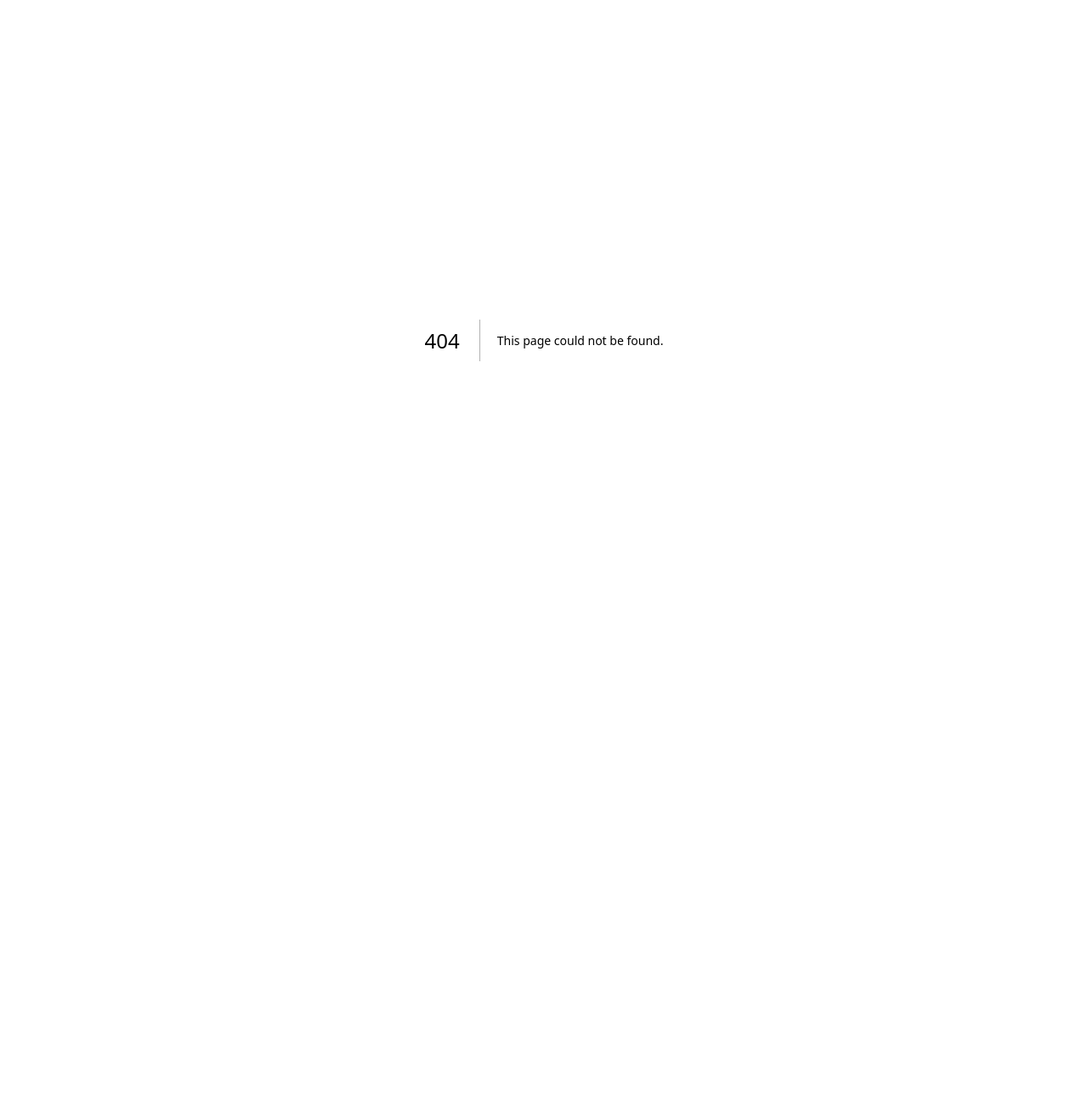
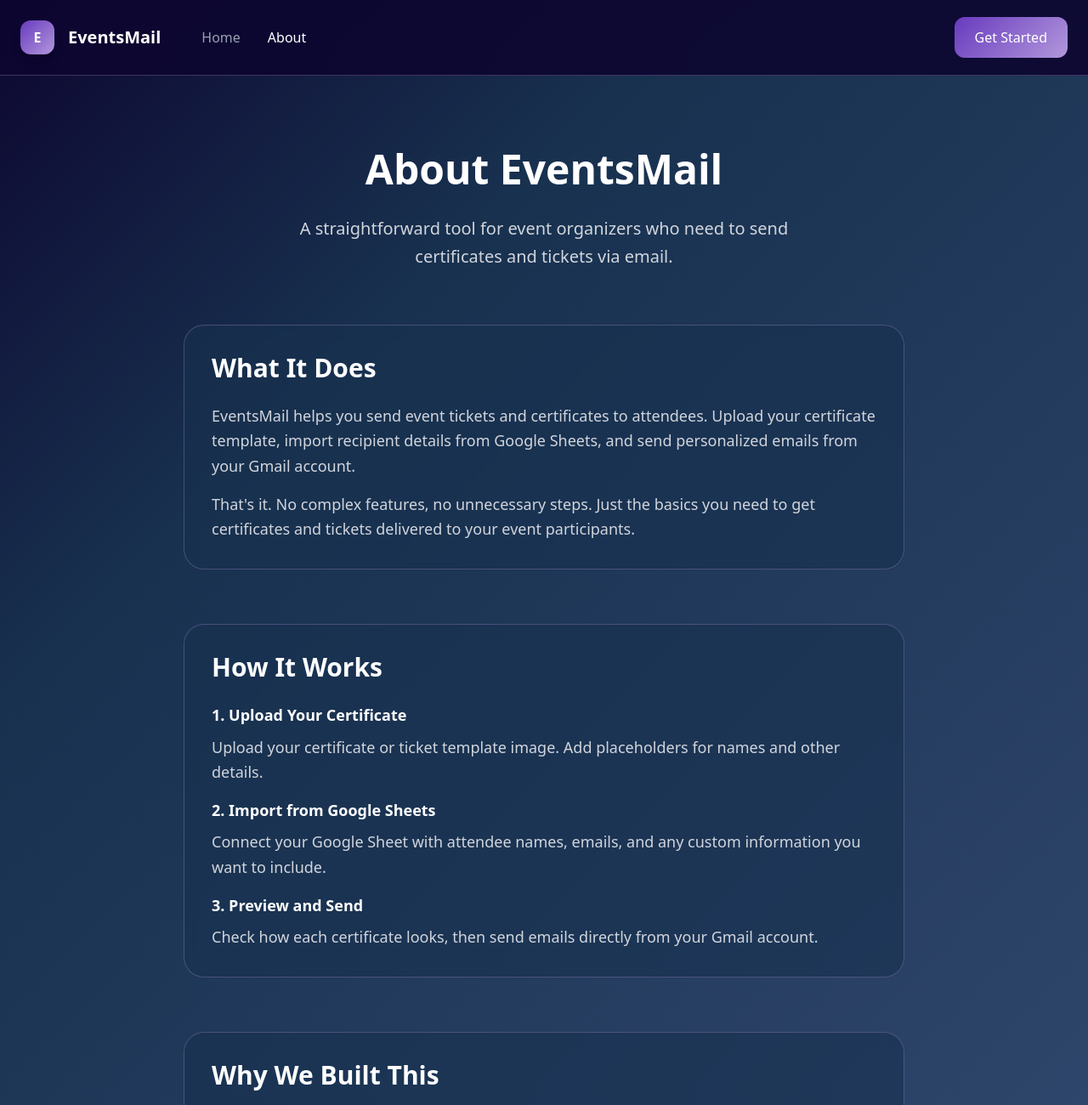
Before and after one commit to AdarshDev9349/eventsmail, a Next.js app: page /about in a window 1280 px wide. Before the commit this address had no page. Shown: the top 1300 px of the page at 85% size. Before the commit the page ends 800 px from the top, so only its background shows below. Built offline with nearby package versions, Linux system fonts and the light colour scheme; no server answers.

Commit message:
feat:added about page

```diff
--- /dev/null
+++ b/src/app/about/page.tsx
@@ -0,0 +1,133 @@
+import { auth } from "@/auth";
+import SignOut from "@/components/sign-out";
+import Link from "next/link";
+
+export default async function About() {
+  const session = await auth();
+
+  return (
+    <div className="min-h-screen" style={{ background: 'linear-gradient(135deg, #0d0630 0%, #18314f 25%, #384e77 100%)' }}>
+      {/* Navigation Header */}
+      <nav className="relative border-b backdrop-blur-md" style={{ backgroundColor: 'rgba(13, 6, 48, 0.9)', borderColor: 'rgba(179, 152, 220, 0.3)' }}>
+        <div className="max-w-7xl mx-auto px-4 sm:px-6 py-4 sm:py-5">
+          <div className="flex items-center justify-between">
+            <div className="flex items-center space-x-6 sm:space-x-12">
+              <div className="flex items-center space-x-3 sm:space-x-4">
+                <div className="w-8 h-8 sm:w-10 sm:h-10 rounded-xl flex items-center justify-center shadow-lg" style={{ background: 'linear-gradient(135deg, #683abe, #b298dc)' }}>
+                  <span className="text-white font-bold text-sm sm:text-base">E</span>
+                </div>
+                <span className="text-white font-semibold text-lg sm:text-xl">EventsMail</span>
+              </div>
+
+              <div className="hidden lg:flex items-center space-x-8">
+                <Link href={session?.user ? "/dashboard" : "/"} className="text-gray-400 hover:text-white transition-colors duration-300 font-medium">Home</Link>
+                <a href="/about" className="text-white hover:text-purple-300 transition-colors duration-300 font-medium">About</a>
+              </div>
+            </div>
+
+            <div className="flex items-center space-x-2 sm:space-x-4">
+              {session?.user ? (
+                <>
+                  <Link href="/certificate-builder">
+                    <button className="px-3 py-2 sm:px-6 sm:py-3 rounded-xl font-medium text-sm sm:text-base transition-all duration-300 hover:scale-105 hover:shadow-lg" style={{ background: 'linear-gradient(135deg, #683abe, #b298dc)', color: 'white' }}>
+                      <span className="hidden sm:inline">Send Emails</span>
+                      <span className="sm:hidden">Send</span>
+                    </button>
+                  </Link>
+                  <SignOut />
+                </>
+              ) : (
+                <Link href="/">
+                  <button className="px-3 py-2 sm:px-6 sm:py-3 rounded-xl font-medium text-sm sm:text-base transition-all duration-300 hover:scale-105 hover:shadow-lg" style={{ background: 'linear-gradient(135deg, #683abe, #b298dc)', color: 'white' }}>
+                    Get Started
+                  </button>
+                </Link>
+              )}
+            </div>
+          </div>
+        </div>
+      </nav>
+
+      <div className="max-w-4xl mx-auto px-4 sm:px-6 py-12 sm:py-20">
+        {/* About Header */}
+        <div className="text-center mb-12 sm:mb-16">
+          <h1 className="text-3xl sm:text-4xl md:text-5xl font-bold text-white mb-4 sm:mb-6 leading-tight">
+            About EventsMail
+          </h1>
+          <p className="text-gray-300 text-base sm:text-lg md:text-xl max-w-2xl mx-auto leading-relaxed">
+            A straightforward tool for event organizers who need to send certificates and tickets via email.
+          </p>
+        </div>
+
+        {/* What It Does */}
+        <div className="mb-12 sm:mb-16 p-6 sm:p-8 rounded-3xl border backdrop-blur-sm" style={{ backgroundColor: 'rgba(24, 49, 79, 0.6)', borderColor: 'rgba(179, 152, 220, 0.3)' }}>
+          <h2 className="text-2xl sm:text-3xl font-bold text-white mb-4 sm:mb-6">What It Does</h2>
+          <div className="space-y-4 text-gray-300 text-base sm:text-lg leading-relaxed">
+            <p>
+              EventsMail helps you send event tickets and certificates to attendees. Upload your certificate template,
+              import recipient details from Google Sheets, and send personalized emails from your Gmail account.
+            </p>
+            <p>
+              That's it. No complex features, no unnecessary steps. Just the basics you need to get certificates
+              and tickets delivered to your event participants.
+            </p>
+          </div>
+        </div>
+
+        {/* How It Works */}
+        <div className="mb-12 sm:mb-16 p-6 sm:p-8 rounded-3xl border backdrop-blur-sm" style={{ backgroundColor: 'rgba(24, 49, 79, 0.6)', borderColor: 'rgba(179, 152, 220, 0.3)' }}>
+          <h2 className="text-2xl sm:text-3xl font-bold text-white mb-4 sm:mb-6">How It Works</h2>
+          <div className="space-y-4 text-gray-300 text-base sm:text-lg leading-relaxed">
+            <div>
+              <h3 className="text-white font-semibold mb-2">1. Upload Your Certificate</h3>
+              <p>Upload your certificate or ticket template image. Add placeholders for names and other details.</p>
+            </div>
+            <div>
+              <h3 className="text-white font-semibold mb-2">2. Import from Google Sheets</h3>
+              <p>Connect your Google Sheet with attendee names, emails, and any custom information you want to include.</p>
+            </div>
+            <div>
+              <h3 className="text-white font-semibold mb-2">3. Preview and Send</h3>
+              <p>Check how each certificate looks, then send emails directly from your Gmail account.</p>
+            </div>
+          </div>
+        </div>
+
+        {/* Why We Built This */}
+        <div className="mb-12 sm:mb-16 p-6 sm:p-8 rounded-3xl border backdrop-blur-sm" style={{ backgroundColor: 'rgba(24, 49, 79, 0.6)', borderColor: 'rgba(179, 152, 220, 0.3)' }}>
+          <h2 className="text-2xl sm:text-3xl font-bold text-white mb-4 sm:mb-6">Why We Built This</h2>
+          <div className="space-y-4 text-gray-300 text-base sm:text-lg leading-relaxed">
+            <p>
+              After organizing hackathons and workshops, we kept running into the same problem: sending certificates
+              to hundreds of participants was time-consuming and error-prone.
+            </p>
+            <p>
+              Existing tools were either too expensive, too complicated, or didn't work with Gmail. So we built
+              EventsMail to solve this specific problem for event organizers like us.
+            </p>
+          </div>
+        </div>
+
+        {/* Technical Details */}
+        <div className="p-6 sm:p-8 rounded-3xl border backdrop-blur-sm" style={{ backgroundColor: 'rgba(24, 49, 79, 0.6)', borderColor: 'rgba(179, 152, 220, 0.3)' }}>
+          <h2 className="text-2xl sm:text-3xl font-bold text-white mb-4 sm:mb-6">What You Need</h2>
+          <div className="space-y-3 text-gray-300 text-base sm:text-lg leading-relaxed">
+            <p>• A Google account (for Gmail and Google Sheets access)</p>
+            <p>• Your certificate or ticket template as an image</p>
+            <p>• Attendee information in a Google Sheet</p>
+            <p>• That's all</p>
+          </div>
+        </div>
+
+        {/* CTA */}
+        <div className="text-center mt-12 sm:mt-16">
+          <Link href={session?.user ? "/certificate-builder" : "/"}>
+            <button className="px-8 py-4 rounded-xl font-semibold text-base sm:text-lg transition-all duration-300 hover:scale-105 hover:shadow-lg" style={{ background: 'linear-gradient(135deg, #683abe, #b298dc)', color: 'white' }}>
+              {session?.user ? "Start Sending Emails" : "Get Started"}
+            </button>
+          </Link>
+        </div>
+      </div>
+    </div>
+  );
+}
--- a/src/app/dashboard/page.tsx
+++ b/src/app/dashboard/page.tsx
@@ -28,7 +28,7 @@
 
               <div className="hidden lg:flex items-center space-x-8">
                 <a href="#home" className="text-white hover:text-purple-300 transition-colors duration-300 font-medium">Home</a>
-                <a href="#about" className="text-gray-400 hover:text-white transition-colors duration-300 font-medium">About</a>
+                <a href="/about" className="text-gray-400 hover:text-white transition-colors duration-300 font-medium">About</a>
                 <a href="#features" className="text-gray-400 hover:text-white transition-colors duration-300 font-medium">Features</a>
                 <a href="#pricing" className="text-gray-400 hover:text-white transition-colors duration-300 font-medium">Pricing</a>
                 <a href="#blog" className="text-gray-400 hover:text-white transition-colors duration-300 font-medium">Blog</a>
```
